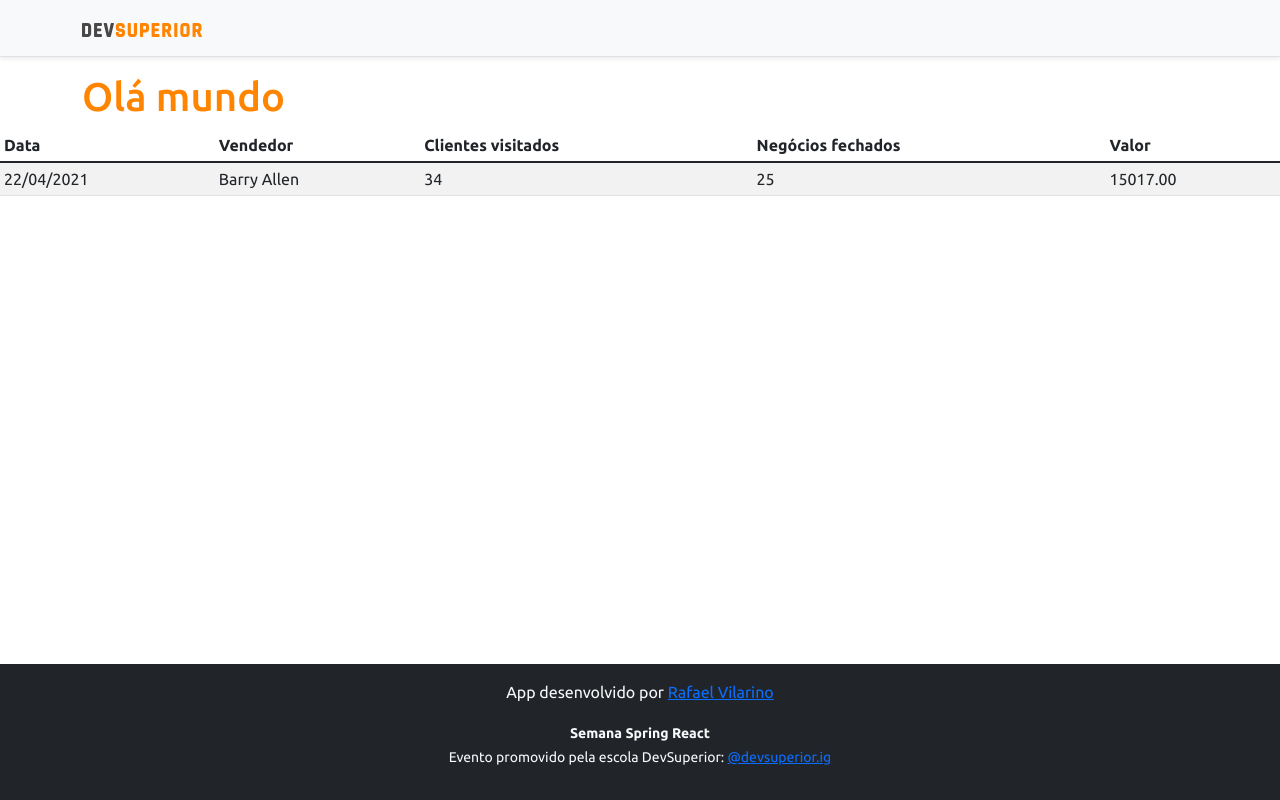
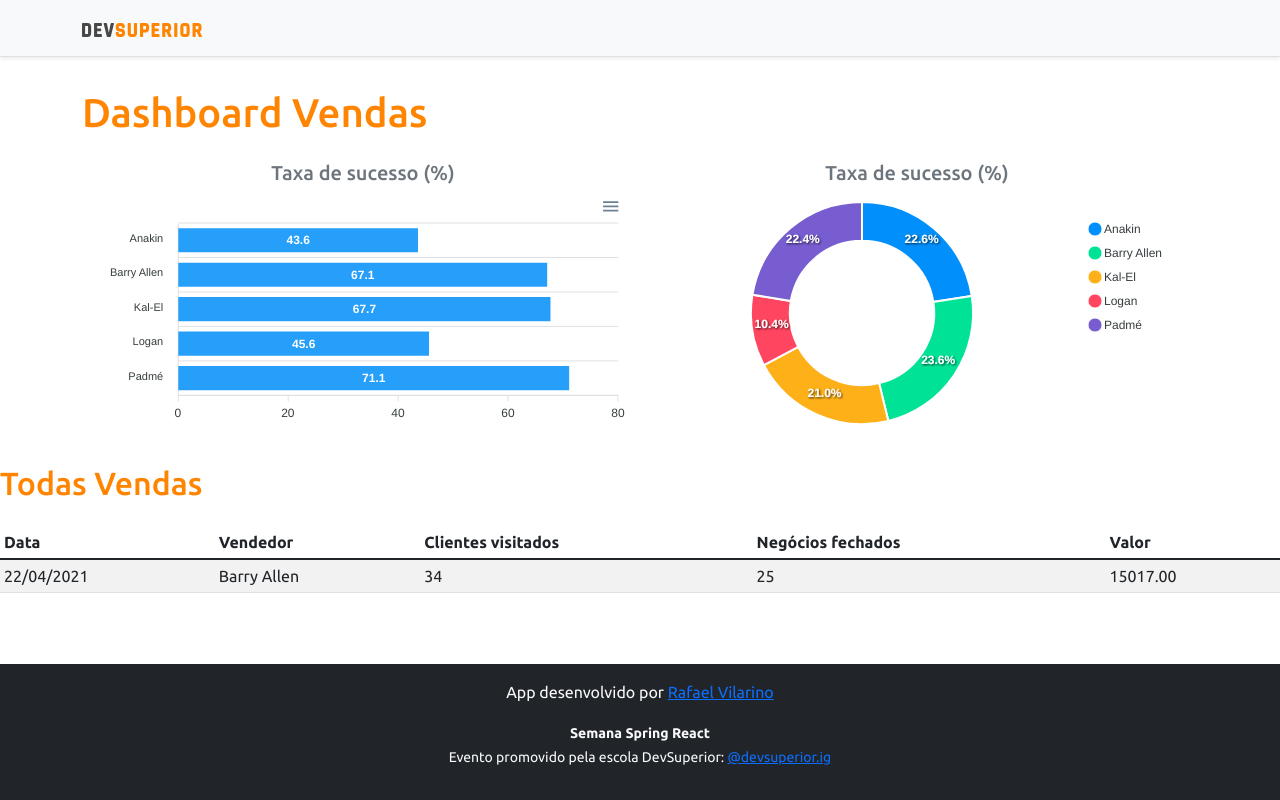
Before and after one commit to vilarino/ws-devsuperior, a React (Create React App) app in the folder frontend/: page / in a window 1280 px wide. Built offline with nearby package versions, Linux system fonts and the light colour scheme.

Commit message:
Static charts

```diff
--- a/frontend/package.json
+++ b/frontend/package.json
@@ -11,8 +11,10 @@
     "@types/node": "^12.0.0",
     "@types/react": "^17.0.0",
     "@types/react-dom": "^17.0.0",
+    "apexcharts": "^3.28.1",
     "bootstrap": "^5.1.1",
     "react": "^17.0.2",
+    "react-apexcharts": "^1.3.9",
     "react-dom": "^17.0.2",
     "react-scripts": "4.0.3",
     "typescript": "^4.1.2",
--- a/frontend/src/App.tsx
+++ b/frontend/src/App.tsx
@@ -1,13 +1,29 @@
 import NavBar from "components/NavBar"
 import Footer from 'components/Footer'
 import DataTable from "components/DataTable";
+import BarChart from "components/BarChart";
+import DonutChart from "components/BonutChart";
 
 function App() {
   return (
     <>
       <NavBar />
       <div className="App container">
-        <h1 className="text-primary">Olá mundo</h1>
+        <h1 className="text-primary py-3">Dashboard Vendas</h1>
+        <div className="row px-3">
+          <div className="col-sm-6">
+            <h5 className="text-center text-secondary ">Taxa de sucesso (%)</h5>
+            <BarChart />
+          </div>
+
+          <div className="col-sm-6">
+            <h5 className="text-center text-secondary ">Taxa de sucesso (%)</h5>
+            <DonutChart />
+          </div>
+        </div>
+      </div>
+      <div className="py-3">
+        <h2 className="text-primary">Todas Vendas </h2>
       </div>
       <DataTable />
       <Footer />
--- /dev/null
+++ b/frontend/src/components/BarChart/index.tsx
@@ -0,0 +1,34 @@
+import Chart from 'react-apexcharts'
+
+const BarChart = () => {
+    const options = {
+        plotOptions: {
+            bar: {
+                horizontal: true,
+            }
+        },
+    };
+
+    const mockData = {
+        labels: {
+            categories: ['Anakin', 'Barry Allen', 'Kal-El', 'Logan', 'Padmé']
+        },
+        series: [
+            {
+                name: "% Sucesso",
+                data: [43.6, 67.1, 67.7, 45.6, 71.1]
+            }
+        ]
+    };
+
+    return (
+        <Chart
+            options= {{...options, xaxis: mockData.labels}}
+            series={mockData.series}
+            type= "bar"
+            height="240"
+        />
+    )
+}
+
+export default BarChart
--- /dev/null
+++ b/frontend/src/components/BonutChart/index.tsx
@@ -0,0 +1,26 @@
+import Chart from 'react-apexcharts'
+
+const DonutChart = () => {
+
+    const mockData = {
+        series: [477138, 499928, 444867, 220426, 473088],
+        labels: ['Anakin', 'Barry Allen', 'Kal-El', 'Logan', 'Padmé']
+    }
+
+    const options = {
+        legend: {
+            show: true
+        }
+    }
+
+    return (
+        <Chart
+            options= {{...options, labels: mockData.labels}}
+            series={mockData.series}
+            type= "donut"
+            height="240"
+        />
+    )
+}
+
+export default DonutChart
```
Also changed, not shown: 1 other file (tests, documents, lock files or other folders).
